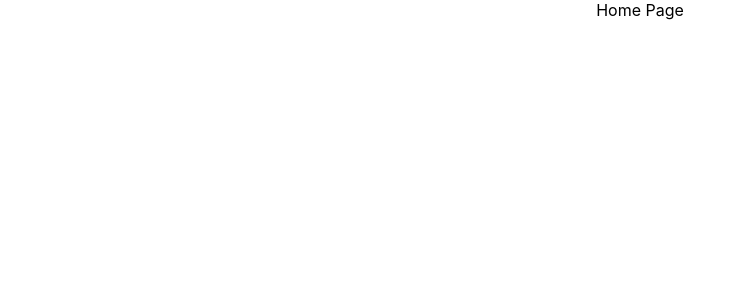
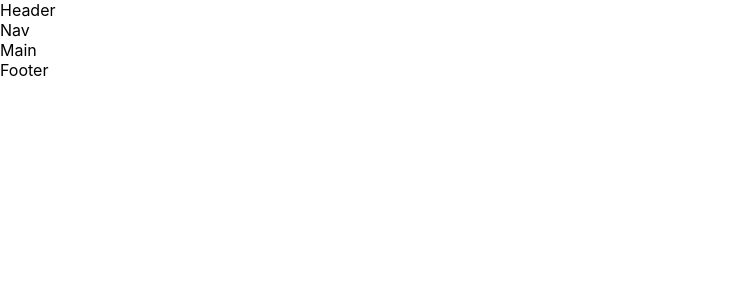
Before and after one commit to SivaKrishna6745/Little-Lemon-Capstone, a React (Create React App) app: page / in a window 1280 px wide. Shown: the top 300 px of the page, without its empty margins (0-745 px from the left). Built offline with nearby package versions, Linux system fonts and the light colour scheme.

Commit message:
initial components

```diff
--- a/src/App.js
+++ b/src/App.js
@@ -1,7 +1,18 @@
 import "./App.css";
+import Footer from "./components/Footer";
+import Header from "./components/Header";
+import Main from "./components/Main";
+import Nav from "./components/Nav";
 
 function App() {
-    return <div className="App">Home Page</div>;
+    return (
+        <>
+            <Header />
+            <Nav />
+            <Main />
+            <Footer />
+        </>
+    );
 }
 
 export default App;
--- /dev/null
+++ b/src/components/Footer.jsx
@@ -0,0 +1,7 @@
+import React from "react";
+
+function Footer() {
+    return <footer>Footer</footer>;
+}
+
+export default Footer;
--- /dev/null
+++ b/src/components/Header.jsx
@@ -0,0 +1,7 @@
+import React from "react";
+
+function Header() {
+    return <header>Header</header>;
+}
+
+export default Header;
--- /dev/null
+++ b/src/components/Main.jsx
@@ -0,0 +1,7 @@
+import React from "react";
+
+function Main() {
+    return <main>Main</main>;
+}
+
+export default Main;
--- /dev/null
+++ b/src/components/Nav.jsx
@@ -0,0 +1,7 @@
+import React from "react";
+
+function Nav() {
+    return <nav>Nav</nav>;
+}
+
+export default Nav;
```
Also changed, not shown: 1 other file (tests, documents, lock files or other folders).
